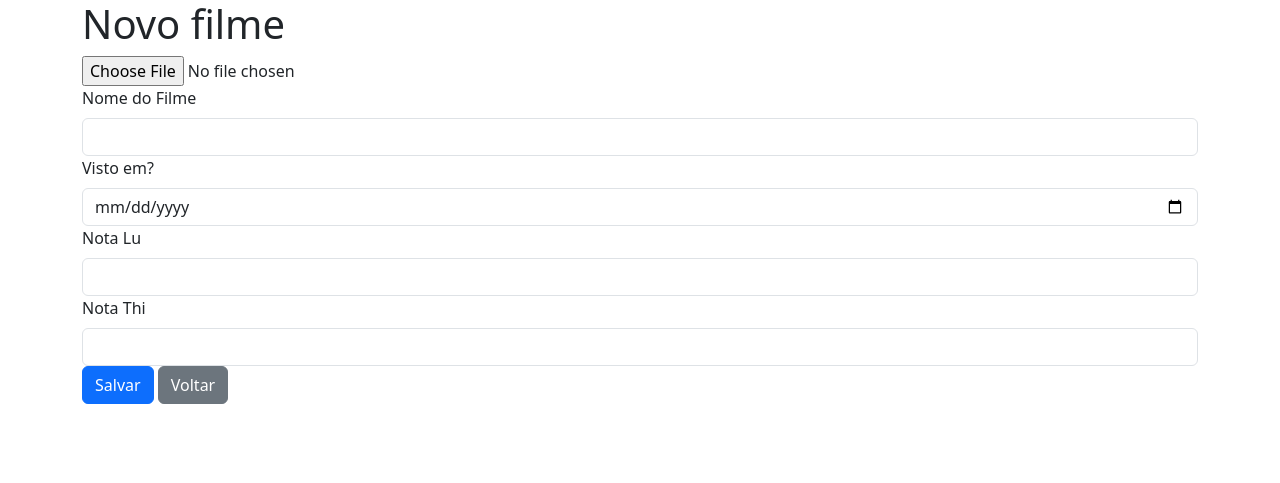
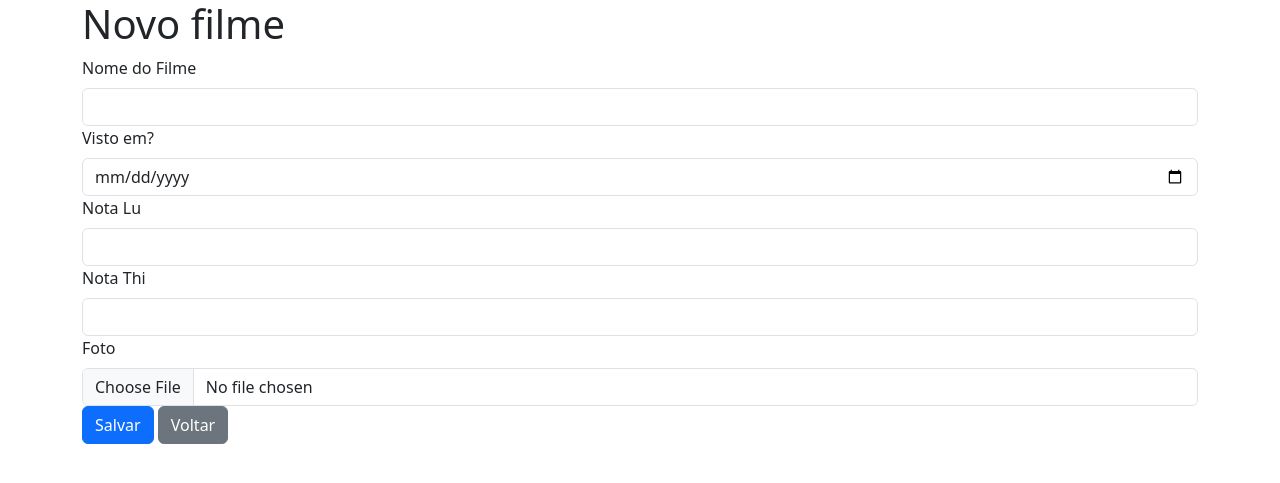
Before and after one commit to luizassimoes/diario-do-cinema, a Flask app: page /new in a window 1280 px wide. Shown: the top 483 px of the page. Run offline with Flask 3, Linux system fonts and the light colour scheme; some libraries are stand-ins or nearby versions.

Commit message:
+image ao flask_wtf

```diff
--- a/Alura/helpers.py
+++ b/Alura/helpers.py
@@ -1,5 +1,5 @@
 from flask_wtf import FlaskForm
-from wtforms import StringField, SubmitField, DecimalField, DateField, validators
+from wtforms import StringField, SubmitField, DecimalField, DateField, FileField, validators
 import math
 
 from app import app
@@ -11,6 +11,7 @@ class MovieForm(FlaskForm):
     date = DateField('Visto em?')
     grade1 = DecimalField('Nota Lu')
     grade2 = DecimalField('Nota Thi')
+    image = FileField('Foto')
     submit = SubmitField('Salvar')
 
 
--- a/Alura/templates/edit.html
+++ b/Alura/templates/edit.html
@@ -1,7 +1,7 @@
 {% extends "template.html" %}
 {% block conteudo %}
       <form action="{{ url_for('processing_edit') }}" method="post" enctype="multipart/form-data">
-        <input type="file" name="image" accept=".jpg">
+        <!-- <input type="file" name="image" accept=".jpg"> -->
         <fieldset>
           <input type="hidden" name="id" value="{{ movie.id }}">
           {{ form.csrf_token() }}
@@ -21,6 +21,10 @@
             {{ form.grade2.label(class="form-label") }}
             {{ form.grade2(class="form-control") }}
           </div>
+          <div class="form-group">
+            {{ form.image.label(class="form-label") }}
+            {{ form.image(class="form-control") }}
+          </div>
           {{ form.submit(class="btn btn-primary") }}
           <a class="btn btn-secondary" href="{{ url_for('index') }}">Voltar</a>
         </fieldset>
--- a/Alura/templates/new.html
+++ b/Alura/templates/new.html
@@ -1,7 +1,6 @@
 {% extends "template.html" %}
 {% block conteudo %}
       <form action="{{ url_for('processing_new') }}" method="post" enctype="multipart/form-data">
-        <input type="file" name="image" accept="image/*">
         <fieldset>
           {{ form.csrf_token() }}
           <div class="form-group">
@@ -20,6 +19,10 @@
             {{ form.grade2.label(class="form-label") }}
             {{ form.grade2(class="form-control") }}
           </div>
+          <div class="form-group">
+            {{ form.image.label(class="form-label") }}
+            {{ form.image(class="form-control") }}
+          </div>
           {{ form.submit(class="btn btn-primary") }}
           <a class="btn btn-secondary" href="{{ url_for('index') }}">Voltar</a>
         </fieldset>
```
